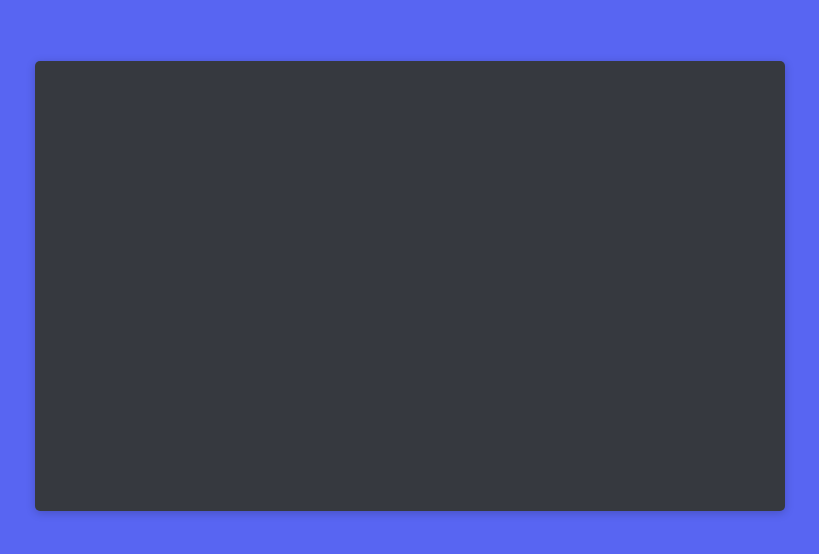
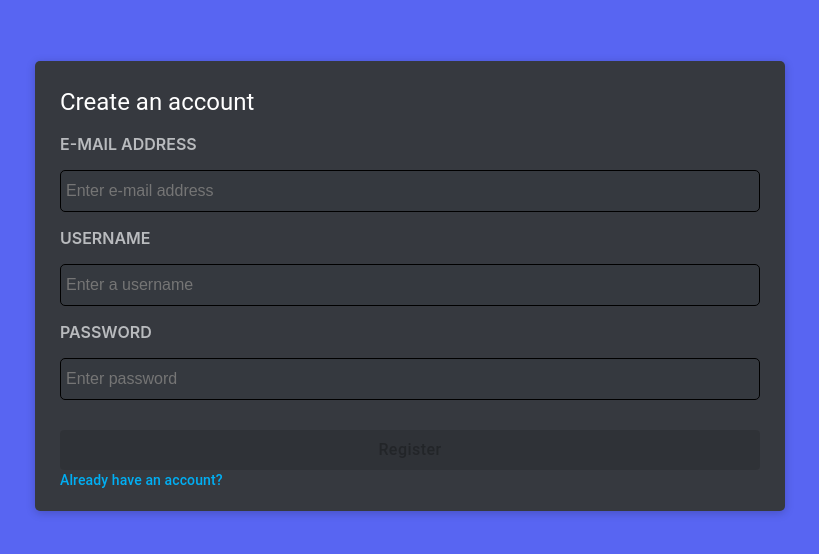
Before and after one commit to Atharva9405/Textilia, a React (Create React App) app in the folder client/: page /register in a window 1280 px wide. Shown: the part 114-668 px from the top of the page, without its empty margins (230-1049 px from the left). Built offline with nearby package versions, Linux system fonts and the light colour scheme.

Commit message:
created register page ui

```diff
--- a/client/src/authPages/RegisterPage/RegisterPage.js
+++ b/client/src/authPages/RegisterPage/RegisterPage.js
@@ -1,12 +1,47 @@
-import React from 'react'
-import AuthBox from '../../shared/components/AuthBox'
+import React, { useEffect, useState } from "react";
+import AuthBox from "../../shared/components/AuthBox";
+import { Typography } from "@mui/material";
+import RegisterPageInputs from "./RegisterPageInputs";
+import RegisterPageFooter from "./RegisterPageFooter";
+import { validateRegisterForm } from "../../shared/utils/validators";
 
 const RegisterPage = () => {
+  const [mail, setMail] = useState("");
+  const [username, setUsername] = useState("");
+  const [password, setPassword] = useState("");
+  const [isFormValid, setIsFormValid] = useState(false);
+
+  const handleRegister = () => {
+    console.log(mail)
+    console.log(username)
+    console.log(password)
+    console.log("register")
+  }
+
+  useEffect(() => {
+    setIsFormValid(validateRegisterForm({
+      mail,
+      username,
+      password,
+    }))
+  },[mail,username,password,setIsFormValid])
+
   return (
     <AuthBox>
+      <Typography variant="h5" sx={{ color: "white" }}>
+        Create an account
+      </Typography>
+      <RegisterPageInputs
+        mail={mail}
+        setMail={setMail}
+        username={username}
+        setUsername={setUsername}
+        password={password}
+        setPassword={setPassword}
+      />
+      <RegisterPageFooter handleRegister={handleRegister} isFormValid={isFormValid} />
+    </AuthBox>
+  );
+};
 
-    </AuthBox>
-  )
-}
-
-export default RegisterPage
+export default RegisterPage;
--- /dev/null
+++ b/client/src/authPages/RegisterPage/RegisterPageFooter.js
@@ -0,0 +1,46 @@
+import React from "react";
+import CustomPrimaryButton from "../../shared/components/CustomPrimaryButton";
+import RedirectInfo from "../../shared/components/RedirectInfo";
+import { useHistory } from "react-router-dom";
+import { Tooltip } from "@mui/material";
+
+const RegisterPageFooter = ({ handleRegister, isFormValid }) => {
+  const history = useHistory();
+
+  const handlePushToLoginPage = () => {
+    history.push("/login");
+  };
+
+  const getFormNotValidMessage = () => {
+    return "Username should contain between 3 and 12 characters and password should contain between 6 and 12 characters. Also correct e-mail should be provided"
+  }
+
+  const getFormValidMessage = () => {
+    return "Press to register"
+  }
+
+  return (
+    <>
+      <Tooltip
+        title={!isFormValid ? getFormNotValidMessage() : getFormValidMessage()}
+      >
+        <div>
+          <CustomPrimaryButton
+            label="Register"
+            additionalStyles={{ marginTop: "30px" }}
+            disabled={!isFormValid}
+            onClick={handleRegister}
+          />
+        </div>
+        <RedirectInfo
+          text=""
+          redirectText="Already have an account?"
+          additionalStyles={{ margin: "5px" }}
+          redirectHandler={handlePushToLoginPage}
+        />
+      </Tooltip>
+    </>
+  );
+};
+
+export default RegisterPageFooter;
--- /dev/null
+++ b/client/src/authPages/RegisterPage/RegisterPageInputs.js
@@ -0,0 +1,34 @@
+import React from "react";
+import InputWithLabel from "../../shared/components/InputWithLabel";
+
+const RegisterPageInputs = (props) => {
+  const { mail, setMail, username, setUsername, password, setPassword } = props;
+
+  return (
+    <>
+      <InputWithLabel
+        value={mail}
+        setValue={setMail}
+        label="E-mail address"
+        type="text"
+        placeholder="Enter e-mail address"
+      />
+      <InputWithLabel
+        value={username}
+        setValue={setUsername}
+        label="Username"
+        type="text"
+        placeholder="Enter a username"
+      />
+      <InputWithLabel
+        value={password}
+        setValue={setPassword}
+        label="Password"
+        type="password"
+        placeholder="Enter password"
+      />
+    </>
+  );
+};
+
+export default RegisterPageInputs;
--- a/client/src/shared/utils/validators.js
+++ b/client/src/shared/utils/validators.js
@@ -1,14 +1,26 @@
-export const validateLoginForm = ({mail,password}) => {
+export const validateLoginForm = ({ mail, password }) => {
   const isMailValid = validateMail(mail);
   const isPasswordValid = validatePassword(password);
   return isMailValid && isPasswordValid;
-}
+};
+
+export const validateRegisterForm = ({ mail, password, username }) => {
+  return (
+    validateMail(mail) &&
+    validatePassword(password) &&
+    isUsernameValid(username)
+  );
+};
 
 const validatePassword = (password) => {
   return password.length > 5 && password.length < 12;
-}
+};
 
 const validateMail = (mail) => {
   const emailPattern = /^[a-zA-Z0-9._-]+@[a-zA-Z0-9.-]+\.[a-zA-Z]{2,4}$/;
   return emailPattern.test(mail);
-}
+};
+
+const isUsernameValid = (username) => {
+  return username.length > 2 && username.length < 13;
+};
```
Lines whose indentation alone changed are shown as unchanged.
